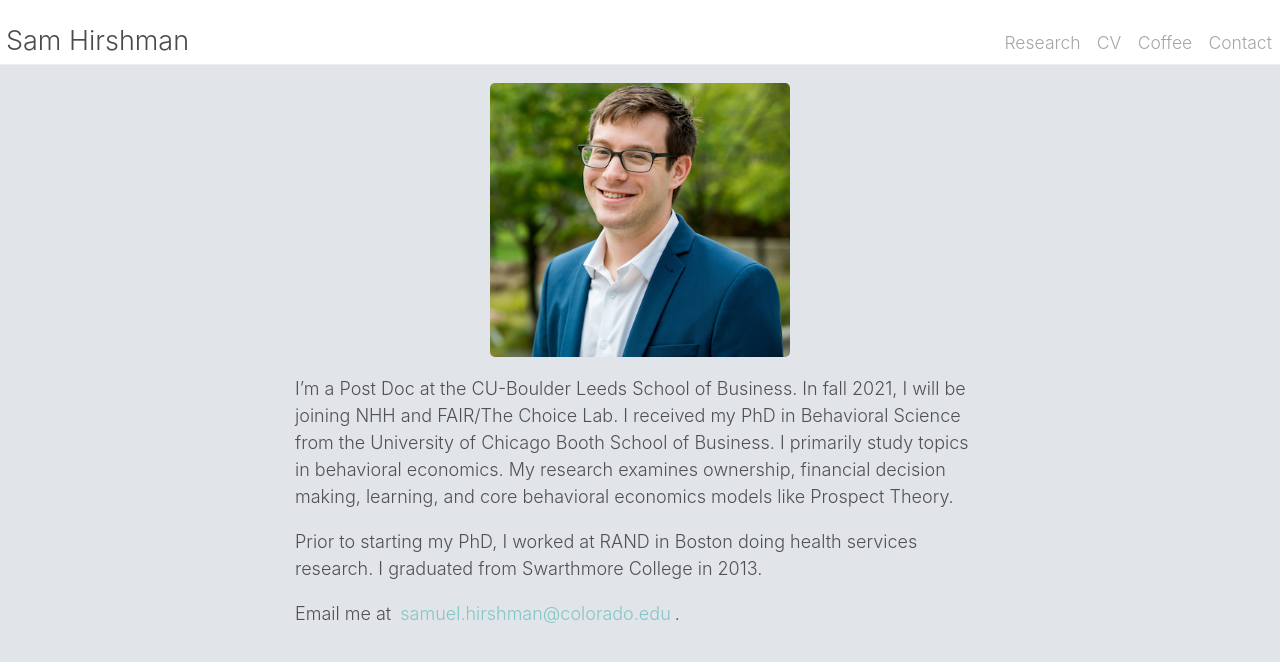
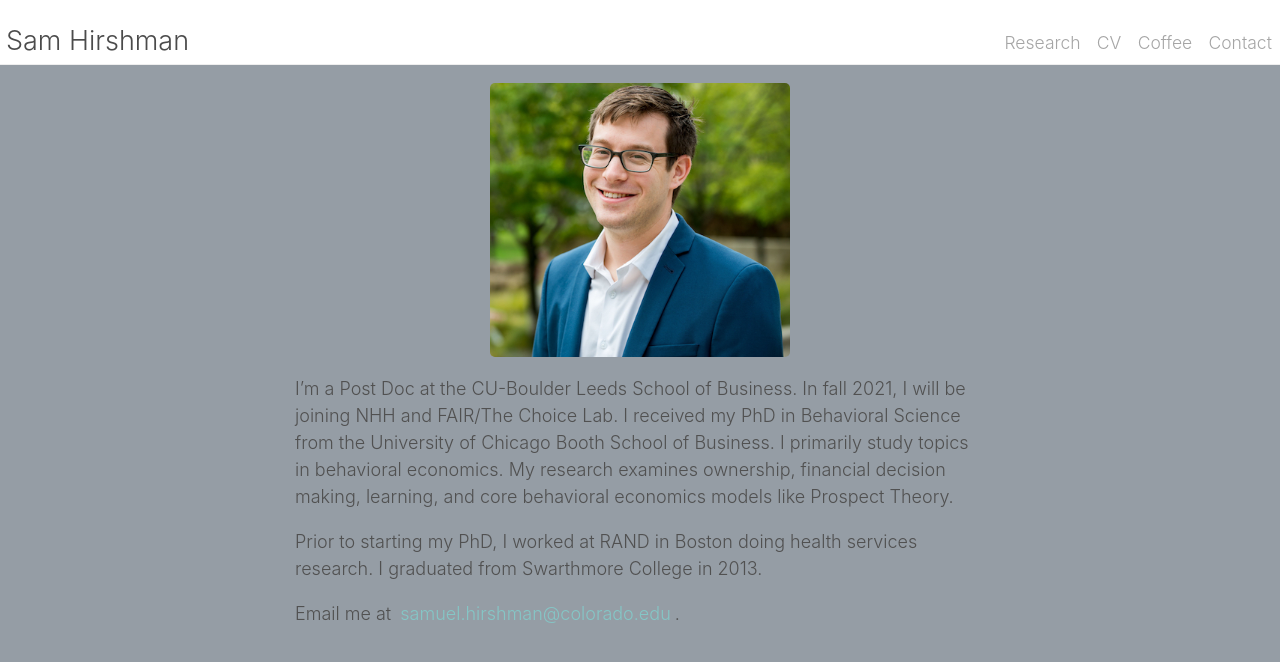
Before and after one commit to shirshma/shirshma.github.io, a Jekyll site: the page built from index.md, in a window 1280 px wide. Shown: the top 662 px of the page. Built offline with Jekyll 4.4.1, drawn with Linux system fonts in a browser that asks for light colours.

Commit message:
Update _variables.scss

```diff
--- a/_sass/_variables.scss
+++ b/_sass/_variables.scss
@@ -22,7 +22,8 @@ $root-line-height: 1.5;
 $body-color: #515151;
 
 
-$body-bg: #e1e4e8;
+//$body-bg: #fff;
+$body-bg: #959da5;
 $link-color: $blue;
 
 $border-color: #e5e5e5;
```
